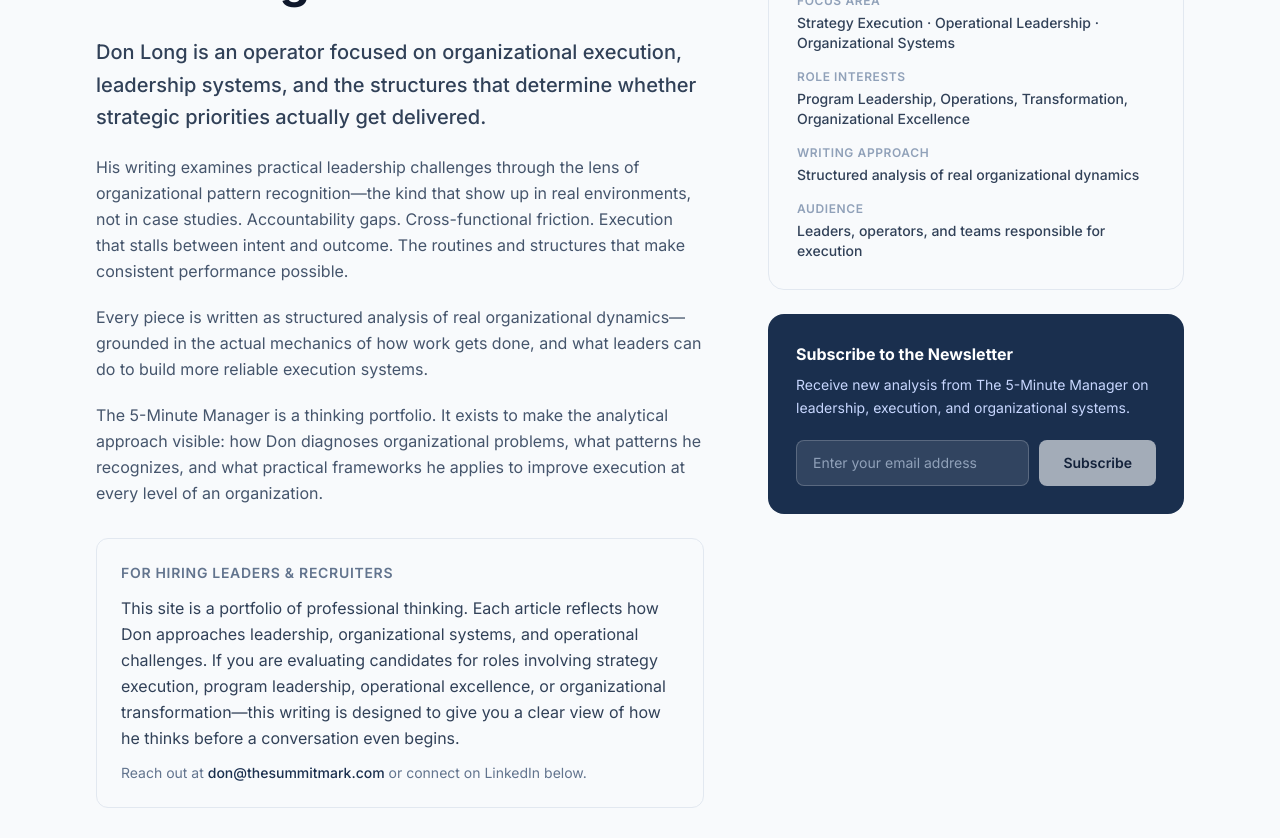
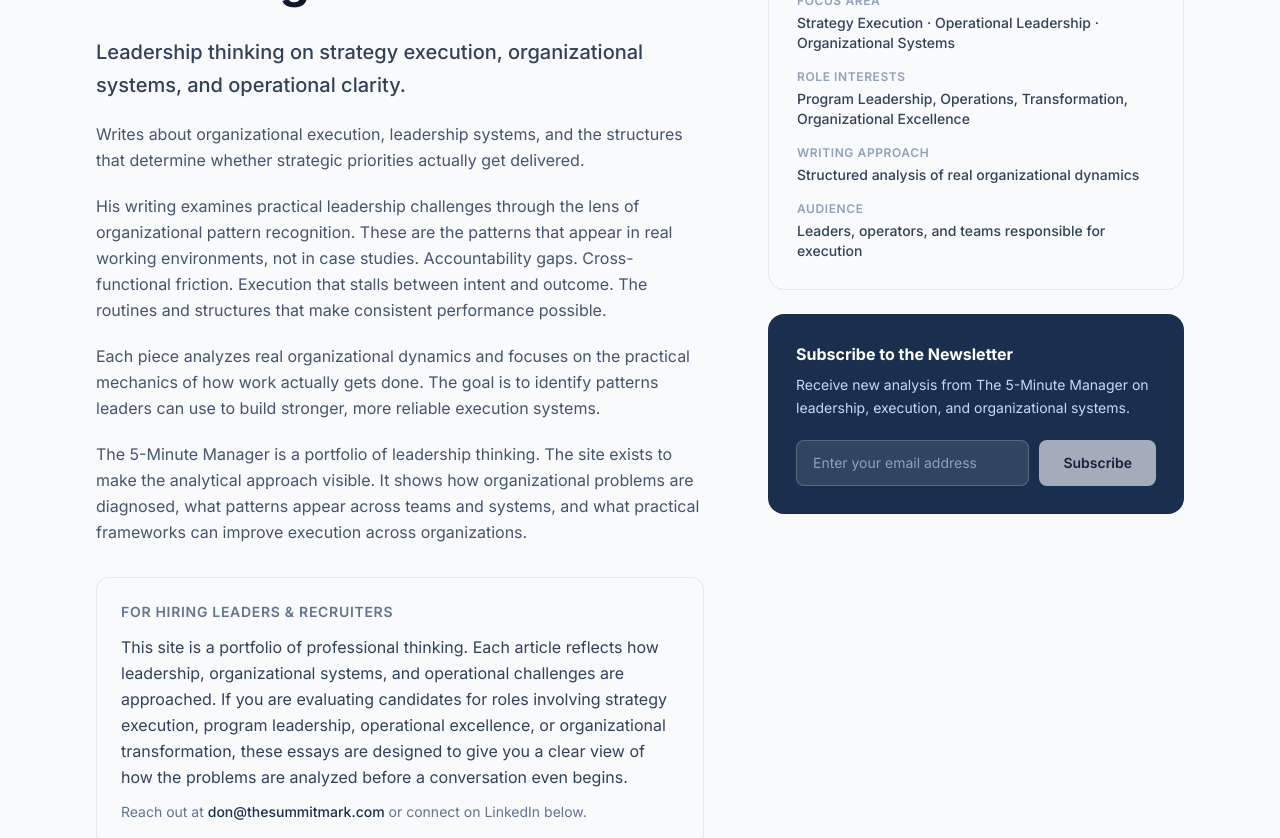
Before and after one commit to dlong207-design/donlong-site, a Next.js app: page /about in a window 1280 px wide. Shown: the part 220-1058 px from the top of the page. Built offline with nearby package versions, Linux system fonts and the light colour scheme; a web font is replaced by a local one.

Commit message:
Refresh about page copy

```diff
--- a/src/app/about/page.tsx
+++ b/src/app/about/page.tsx
@@ -40,28 +40,32 @@ export default function AboutPage() {
 
             <div className="space-y-5 text-slate-600 leading-relaxed">
               <p className="text-xl text-slate-700 leading-relaxed font-medium">
-                Don Long is an operator focused on organizational execution, leadership systems,
-                and the structures that determine whether strategic priorities actually get delivered.
+                Leadership thinking on strategy execution, organizational systems, and operational clarity.
+              </p>
+
+              <p>
+                Writes about organizational execution, leadership systems, and the structures that determine
+                whether strategic priorities actually get delivered.
               </p>
 
               <p>
                 His writing examines practical leadership challenges through the lens of organizational
-                pattern recognition—the kind that show up in real environments, not in case studies.
-                Accountability gaps. Cross-functional friction. Execution that stalls between intent
-                and outcome. The routines and structures that make consistent performance possible.
+                pattern recognition. These are the patterns that appear in real working environments, not
+                in case studies. Accountability gaps. Cross-functional friction. Execution that stalls between
+                intent and outcome. The routines and structures that make consistent performance possible.
               </p>
 
               <p>
-                Every piece is written as structured analysis of real organizational dynamics—
-                grounded in the actual mechanics of how work gets done, and what leaders can do
-                to build more reliable execution systems.
+                Each piece analyzes real organizational dynamics and focuses on the practical mechanics of how
+                work actually gets done. The goal is to identify patterns leaders can use to build stronger,
+                more reliable execution systems.
               </p>
 
               <p>
-                The 5-Minute Manager is a thinking portfolio. It exists to make the analytical
-                approach visible: how Don diagnoses organizational problems, what patterns he
-                recognizes, and what practical frameworks he applies to improve execution
-                at every level of an organization.
+                The 5-Minute Manager is a portfolio of leadership thinking. The site exists to make the
+                analytical approach visible. It shows how organizational problems are diagnosed, what patterns
+                appear across teams and systems, and what practical frameworks can improve execution across
+                organizations.
               </p>
 
               <div className="my-8 p-6 bg-slate-50 border border-slate-200 rounded-xl">
@@ -69,12 +73,11 @@ export default function AboutPage() {
                   For Hiring Leaders &amp; Recruiters
                 </p>
                 <p className="text-slate-700 leading-relaxed">
-                  This site is a portfolio of professional thinking. Each article reflects
-                  how Don approaches leadership, organizational systems, and operational
-                  challenges. If you are evaluating candidates for roles involving strategy
-                  execution, program leadership, operational excellence, or organizational
-                  transformation—this writing is designed to give you a clear view of how
-                  he thinks before a conversation even begins.
+                  This site is a portfolio of professional thinking. Each article reflects how leadership,
+                  organizational systems, and operational challenges are approached. If you are evaluating
+                  candidates for roles involving strategy execution, program leadership, operational
+                  excellence, or organizational transformation, these essays are designed to give you a
+                  clear view of how the problems are analyzed before a conversation even begins.
                 </p>
                 <p className="text-slate-500 text-sm mt-3">
                   Reach out at{' '}
@@ -86,9 +89,9 @@ export default function AboutPage() {
               </div>
 
               <p>
-                Don is based in the United States. His professional interests include
-                organizational design, leadership communication, execution risk, and the
-                practical mechanics of getting teams to perform consistently at scale.
+                Based in the United States. Professional interests include organizational design, leadership
+                communication, execution risk, and the practical mechanics of helping teams perform
+                consistently at scale.
               </p>
             </div>
 
```
